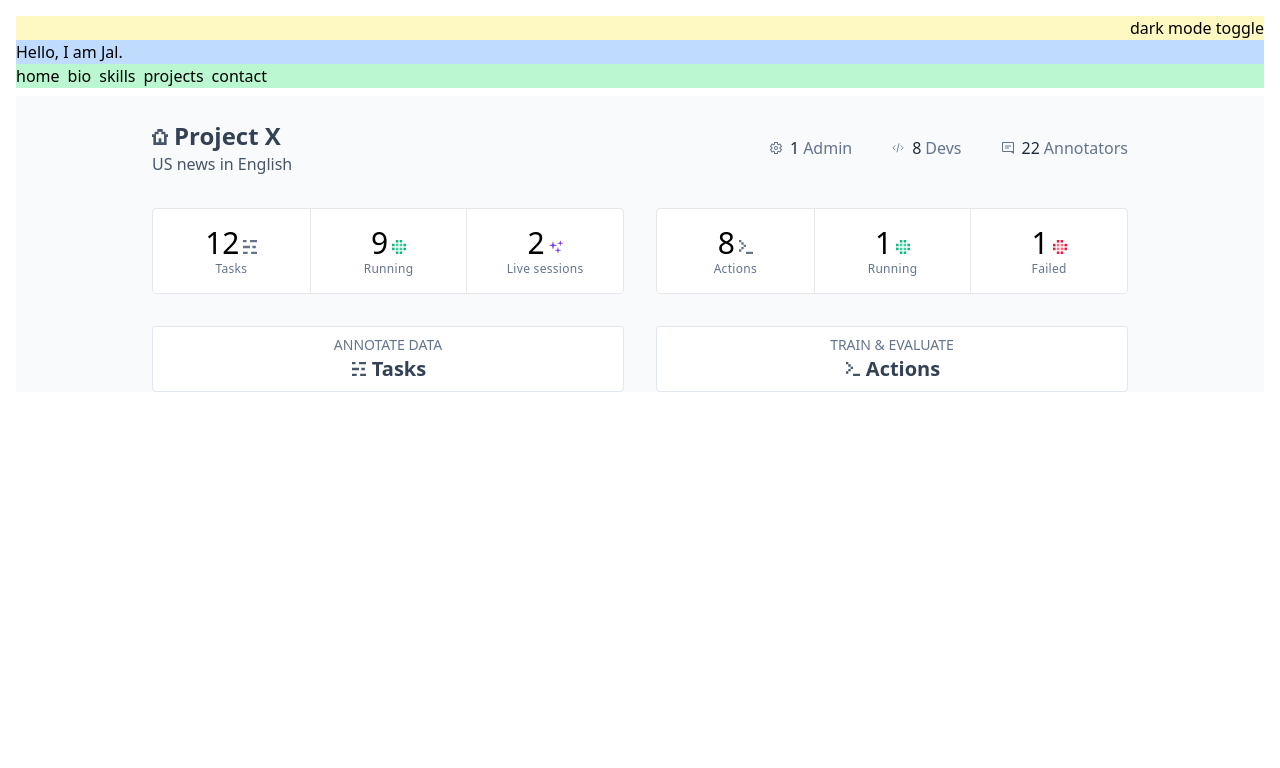
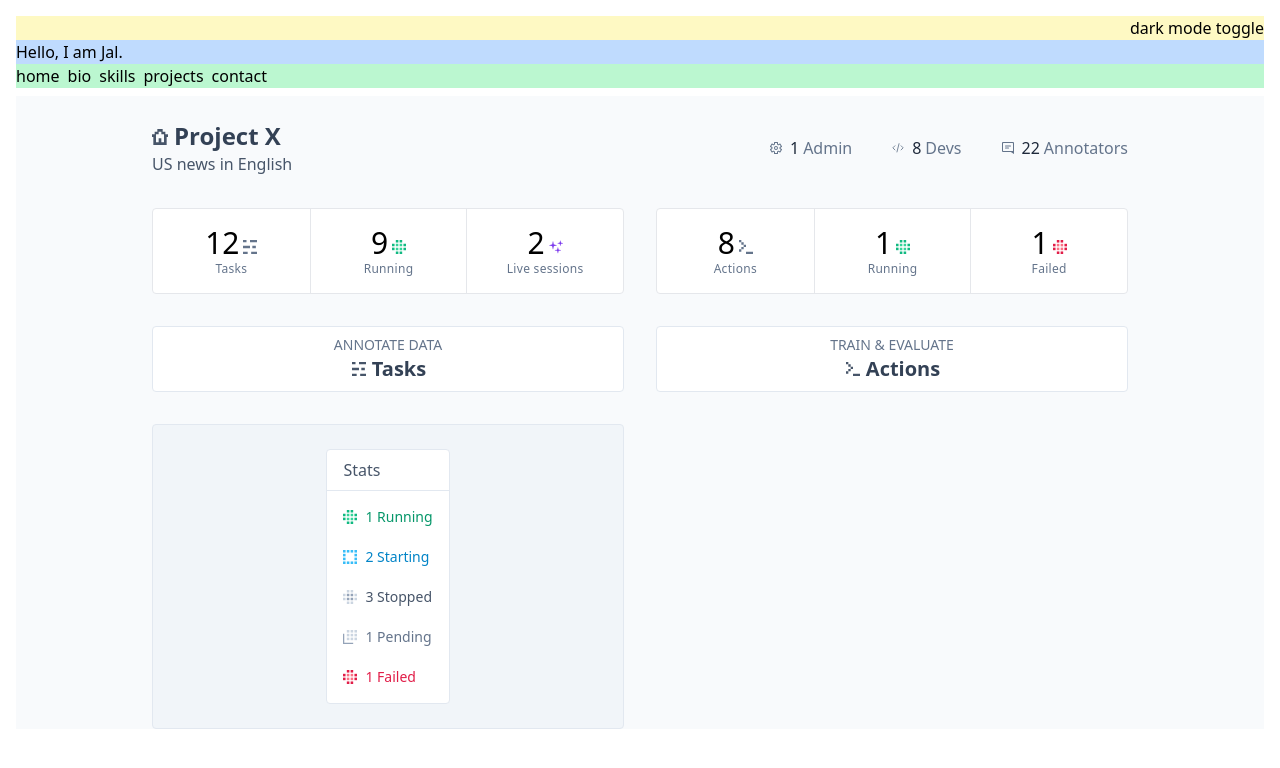
Before and after one commit to jalridley/portfolio, a Nuxt app: page /projects/explosion/dashboard in a window 1280 px wide. Shown: the top 768 px of the page. Built offline with nearby package versions, Linux system fonts and the light colour scheme.

Commit message:
actions StatsList to dashboard

```diff
--- a/pages/projects/explosion/dashboard.vue
+++ b/pages/projects/explosion/dashboard.vue
@@ -89,6 +89,52 @@
           },
         ]"
       />
+      <div
+        class="flex flex-col rounded border border-slate-200 bg-slate-100 p-6 lg:order-5"
+      >
+        <div class="flex h-full justify-center">
+          <StatsList
+            title="Stats"
+            :items="[
+              {
+                icon: IconsStatusActive,
+                stat: 1,
+                name: 'Running',
+                // url: links to item url if there is one,
+                classes: 'text-emerald-600 hover:text-emerald-700',
+              },
+              {
+                icon: IconsStatusLoading,
+                stat: 2,
+                name: 'Starting',
+                // url: links to item url if there is one,
+                classes: 'text-sky-600 hover:text-sky-700',
+              },
+              {
+                icon: IconsStatusPaused,
+                stat: 3,
+                name: 'Stopped',
+                // url: links to item url if there is one,
+                classes: 'text-slate-600 hover:text-slate-700',
+              },
+              {
+                icon: IconsStatusPending,
+                stat: 1,
+                name: 'Pending',
+                // url: links to item url if there is one,
+                classes: 'text-slate-500 hover:text-slate-600',
+              },
+              {
+                icon: IconsStatusError,
+                stat: 1,
+                name: 'Failed',
+                // url: links to item url if there is one,
+                classes: 'text-rose-600 hover:text-rose-700',
+              },
+            ]"
+          />
+        </div>
+      </div>
     </section>
   </main>
 </template>
```
